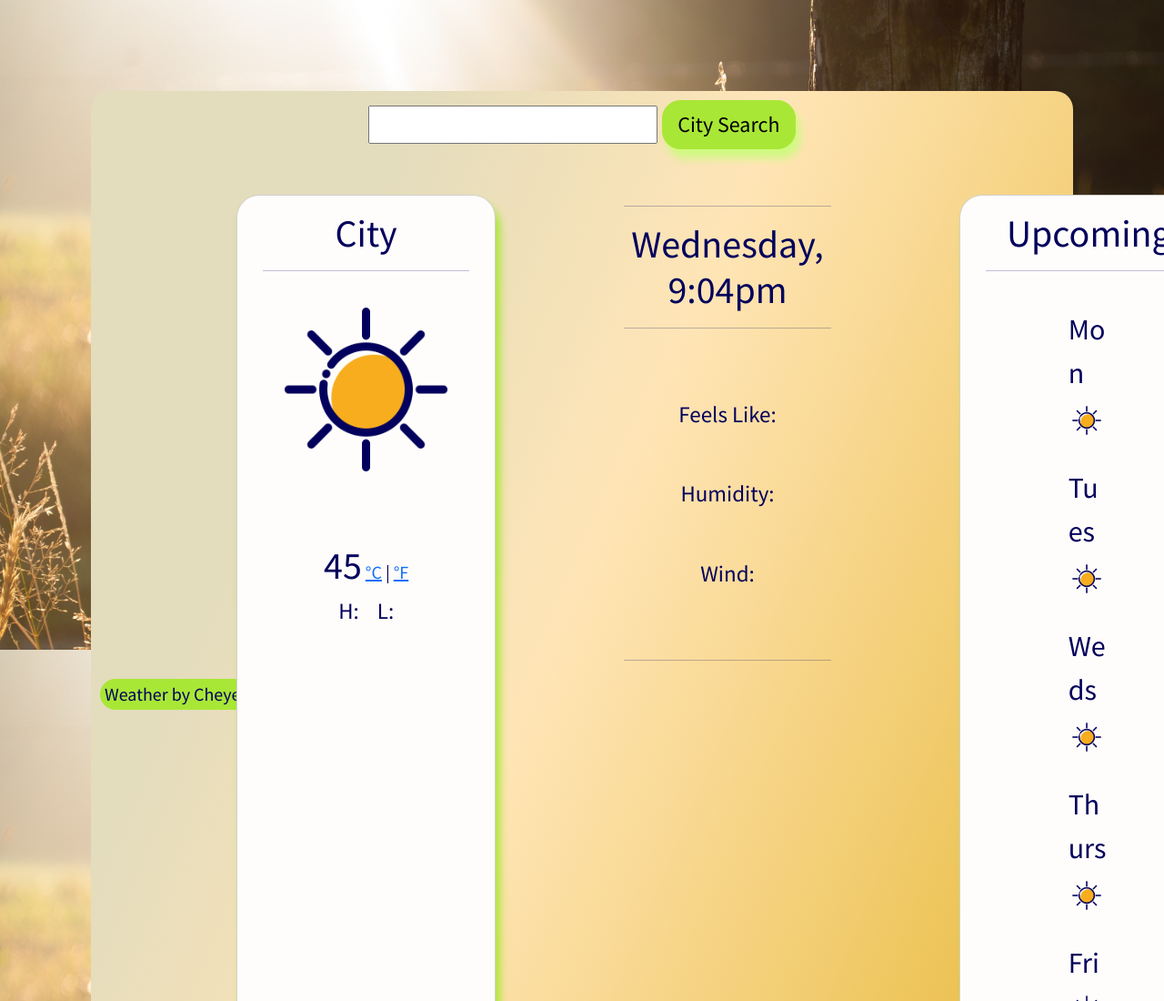
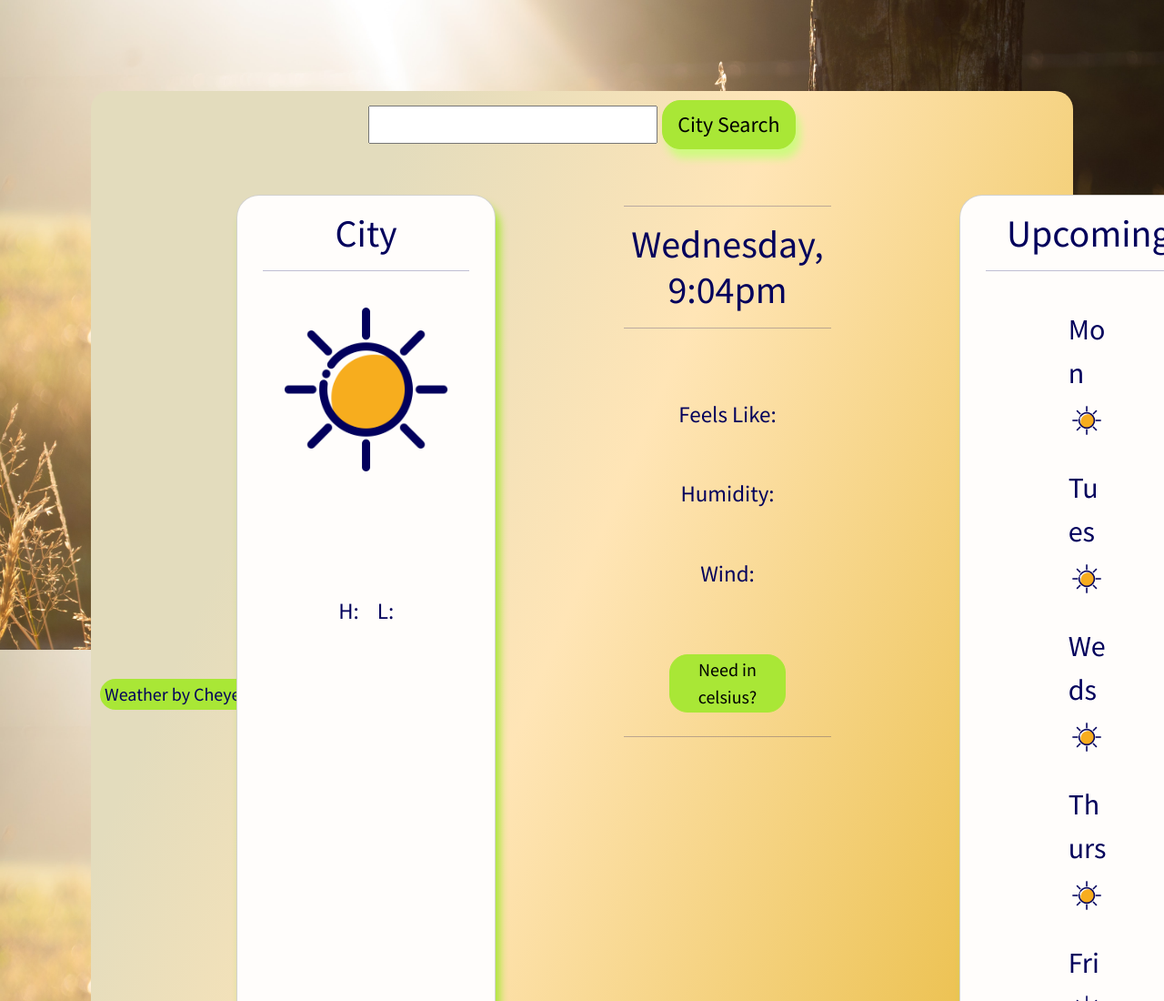
Before and after one commit to CheyenneMH/live-weather-ap, a plain HTML site: page index.html in a window 1280 px wide. Shown: the top 1100 px of the page at 91% size. Drawn offline with nearby package versions, Linux system fonts and the light colour scheme; no server answers.

Commit message:
Relabeling

```diff
--- a/index.html
+++ b/index.html
@@ -29,7 +29,10 @@ body {
     background-size: 100%;
     margin-bottom: 80px;
 }
-
+a {
+    text-decoration: none;
+    color: #02005C;
+}
 h1 {
     margin-bottom: 100px;
 }
@@ -53,7 +56,7 @@ ul {
     font-size: 42px;
 }
 
-button {
+#searchButton {
     background: #a9e736;
     padding: 8px 16px;
     margin: 0 auto 30px auto;
@@ -63,7 +66,7 @@ button {
     transition: all 200ms ease;
 }
 
-button:hover {
+#searchButton:hover {
     background: #cffa80;
     color: white;
     border: 1px solid #cffa80;
@@ -149,10 +152,6 @@ button:hover {
     margin: 20px 81px 0px;
     font-size: 42px;
 }
-
-.units {
-    font-size: 20px;
-}
 #feelsLike {
     color:#cd4545;
 }
@@ -168,6 +167,20 @@ button:hover {
 #low{
     color:#cd4545;
 }
+#conversion{
+    background: #a9e736;
+    padding: 0px;
+    margin: 0px;
+    border: 1px solid #a9e736;
+    border-radius: 20px;
+    transition: all 200ms ease;
+    font-size: 20px;
+}
+#conversion:hover {
+    background: #cffa80;
+    color: white;
+    border: 1px solid #cffa80;
+}
     </style>
     <h1>
         <div class="signature">Weather by Cheyenne Howell</div>
@@ -176,7 +189,7 @@ button:hover {
                 <div class="searchBar">
                 <form class="search-form" id="search-form">
                 <input type="text" name="name" id="name" required autocomplete="off">
-                <button>City Search</button>
+                <button id="searchButton">City Search</button>
             </form>
         </div>
         <div class="container weatherBody">
@@ -188,10 +201,9 @@ button:hover {
                         <img src="media/sunny.png" class="card-img-top currentWeatherimg" alt="..." width="50">
                         <br>
                         <br>
-                        <p class="card-text" id="temperature">45<span class="units">
-                                <a href="#" id="celsius-link">°C</a> |
-                                <a href="#" id="fahrenheit-link">°F</a>
-                            </span><br><p class="currentList"><span id="condition"></span>
+                        <p class="card-text"><span id="temperature"></span>
+                            <br>
+                            <p class="currentList"><span id="condition"></span>
                             <li class="currentList">H: <span id="high"></span>&nbsp;&nbsp;&nbsp;L:<span id="low"></span></li>
                         <br>
                     </div>
@@ -209,6 +221,9 @@ button:hover {
                             <li class="addList">Wind: <span id="wind"></span></li>
                         </ul>
                         </p>
+                        <ul>
+                        <li class="addList" id="conversion"><button id="conversion" id="celsius">Need in celsius?</button></li>
+                        </ul>
                         <hr>
                     </div>
                 </div>
@@ -259,7 +274,7 @@ button:hover {
             let day = days[now.getDay()];
             h3.innerHTML = `${day}, <br> ${hours}:${minutes}${ampm}`;
 
-            let button = document.querySelector("button");
+            let button = document.querySelector("#searchButton");
             button.addEventListener("click", handleSubmit);
 
             function showCurrent(response) {
```
